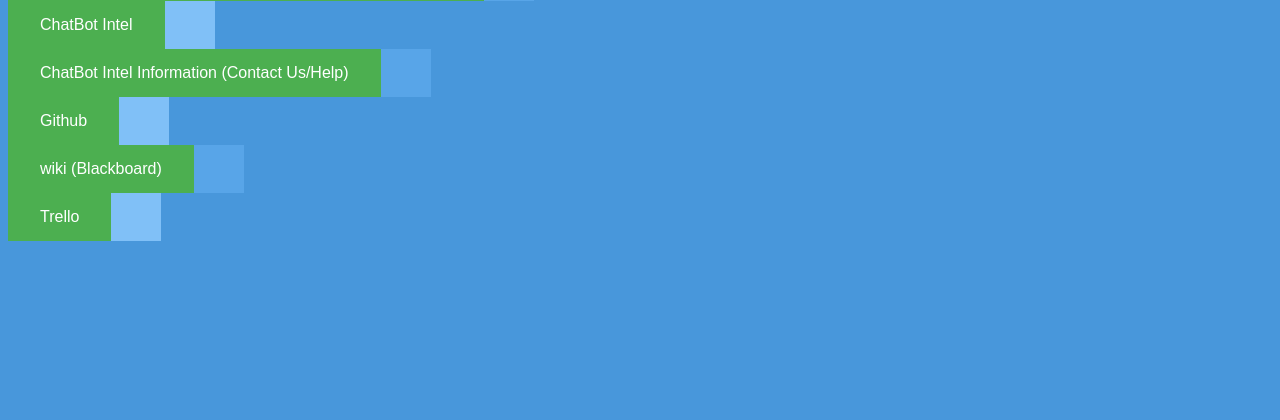
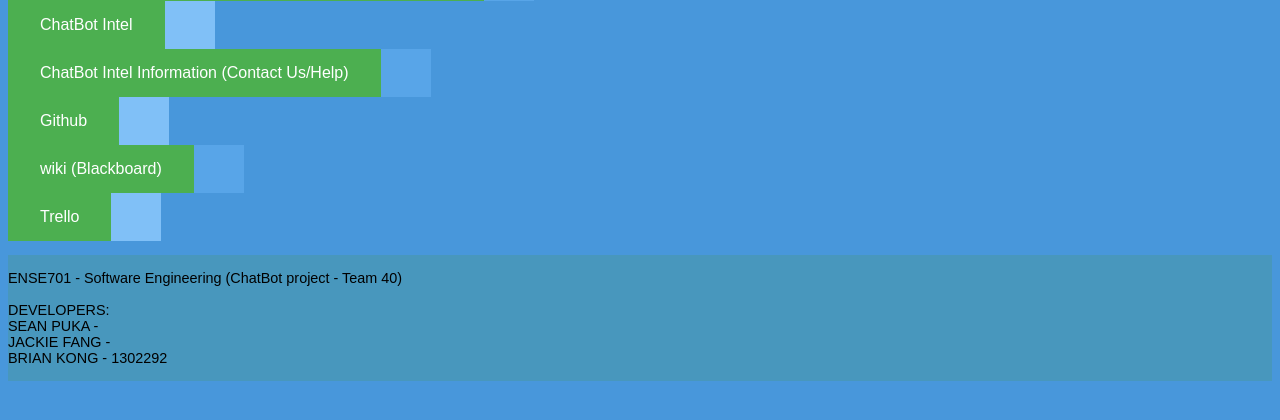
Before and after one commit to SakuraiSensei/Chatbot-Intel, a PHP site: page / in a window 1280 px wide. Shown: the part 337-757 px from the top of the page. Run offline with PHP 8.4, Linux system fonts and the light colour scheme.

Commit message:
[modify] index page

```diff
--- a/index.html
+++ b/index.html
@@ -30,5 +30,12 @@
 <form action="https://trello.com/b/Rjj3wgk4/chatbot-team-40-intel">
     <input class="button intel" type="submit" value="Trello" />
 </form>
+<p>
+ENSE701 - Software Engineering (ChatBot project - Team 40) <BR><BR>
+DEVELOPERS: <BR>
+SEAN PUKA - <BR>
+JACKIE FANG - <BR>
+BRIAN KONG - 1302292
+</p>
 </body>
 </html>
--- a/websitecss.css
+++ b/websitecss.css
@@ -1,3 +1,10 @@
+p
+{
+    background-color: #4897bd; /* Green */
+    padding-top: 15px;
+    padding-bottom: 15px;
+}
+
 body
 {
 
```
